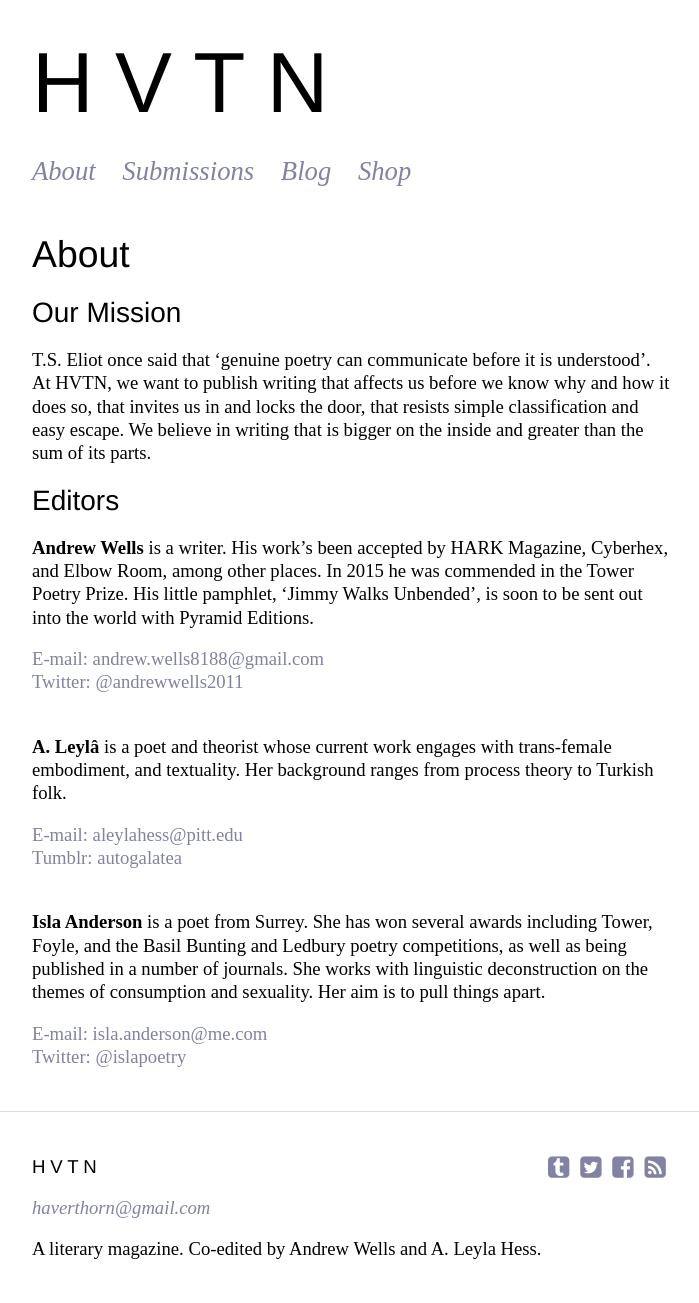
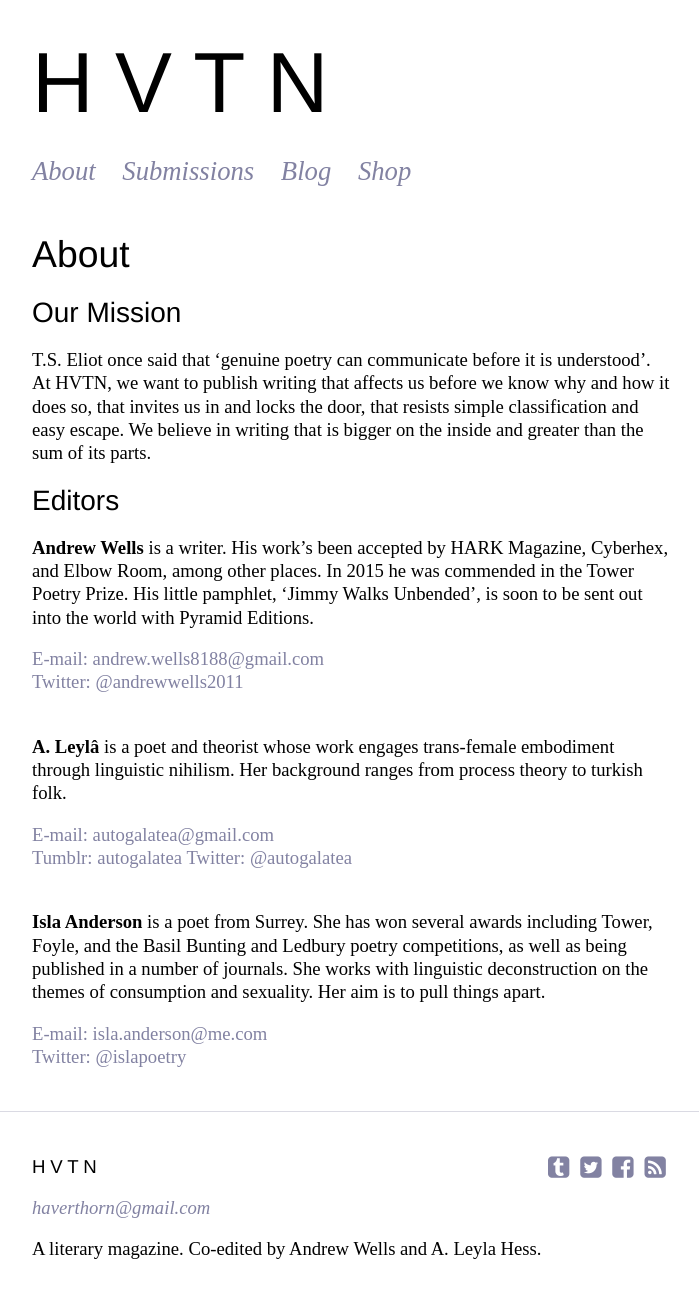
Before and after one commit to HVTN/hvtn.github.io, a Jekyll site: the page built from about.md, in a window 1280 px wide. Shown: the whole page, without its empty margins (288-987 px from the left). Built offline with Jekyll 4.4.1, drawn with Linux system fonts in a browser that asks for light colours; nearby versions of some CDN libraries.

Commit message:
Update about.md

```diff
--- a/about.md
+++ b/about.md
@@ -25,12 +25,11 @@ into the world with Pyramid Editions.
 [Twitter: @andrewwells2011](https://twitter.com/andrewwells2011){: target="_blank"}
 
 <br/>
-**A. Leylâ** is a poet and theorist whose current work engages
-with trans-female embodiment, and textuality.
-Her background ranges from process theory to Turkish folk.
+**A. Leylâ** is a poet and theorist whose work engages trans-female embodiment through linguistic nihilism. Her background ranges from process theory to turkish folk.
 
-[E-mail: aleylahess@pitt.edu](mailto:aleylahess@gmail.com)<br/>
+[E-mail: autogalatea@gmail.com](mailto:autogalatea@gmail.com)<br/>
 [Tumblr: autogalatea](http://autogalatea.tumblr.com/){: target="_blank"}
+[Twitter: @autogalatea](https://twitter.com/autogalatea){: target="_blank"}
 
 <br/>
 **Isla Anderson** is a poet from Surrey. She has won several awards including Tower, Foyle, and the Basil Bunting and Ledbury poetry competitions, as well as being published in a number of journals. She works with linguistic deconstruction on the themes of consumption and sexuality. Her aim is to pull things apart.
```
